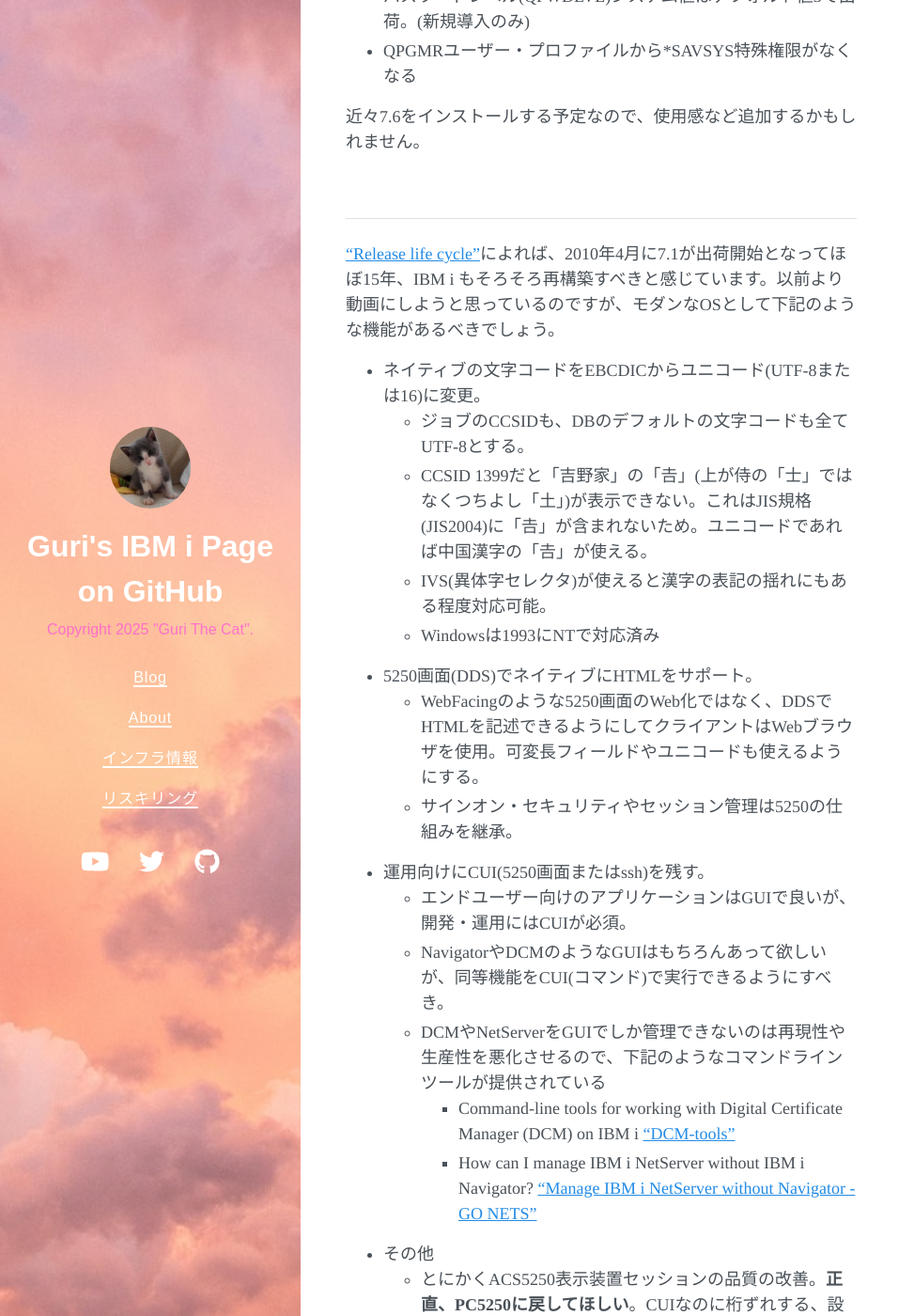
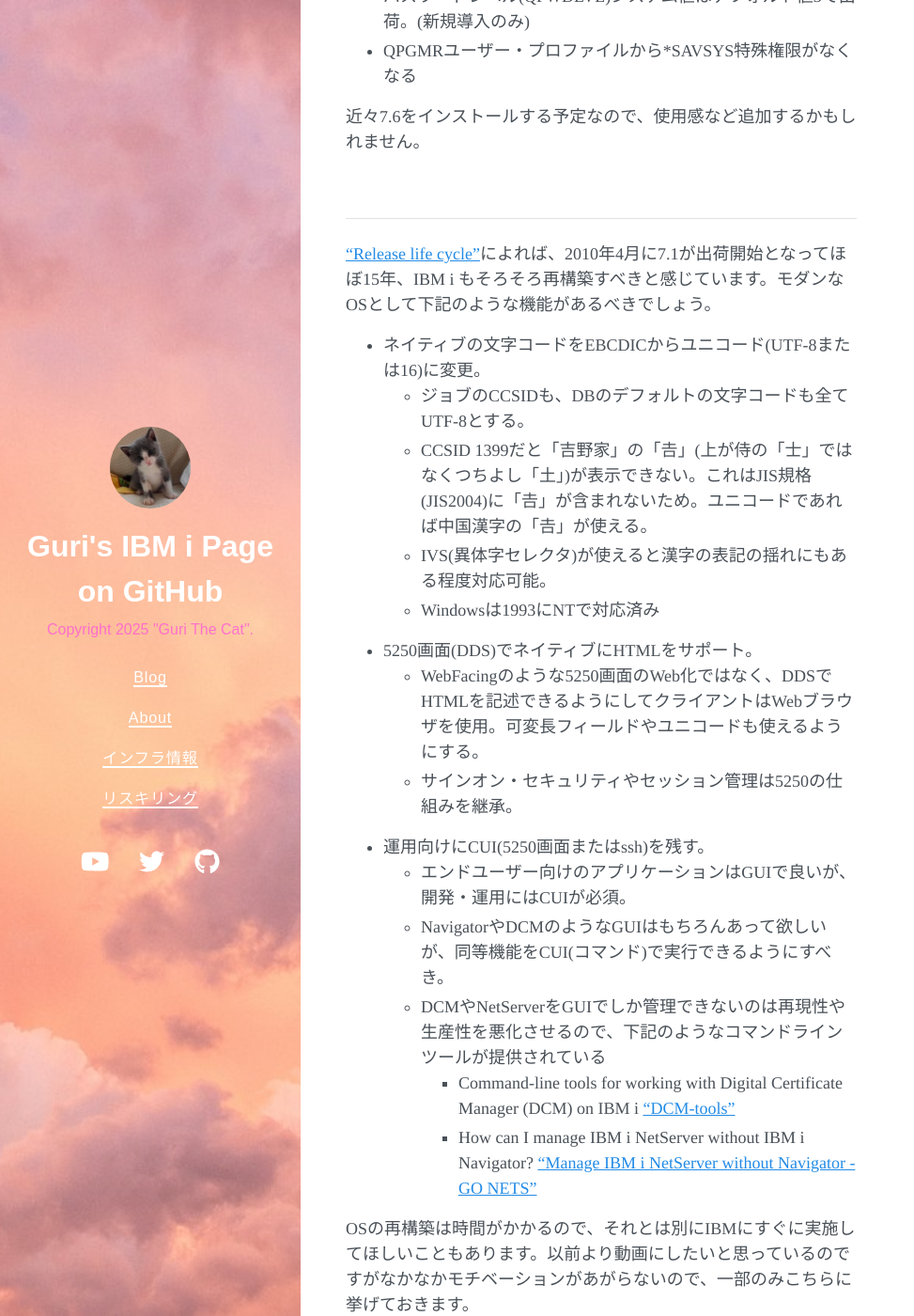
Before and after one commit to GuriCat/GuriPages, a Jekyll site: the page built from _posts/2025-04-09-IBM i 7.6の発表.markdown, in a window 1280 px wide and 1400 px high, scrolled down 1503 px. Shown: the whole window at 94% size, without its empty margins (0-973 px from the left). Built offline with Jekyll 4.4.1, drawn with Linux system fonts in a browser that asks for light colours; nearby versions of some CDN libraries; a script that is not in the unit is left out; some of the changed text lies outside the part shown.

Commit message:
Update 2025-04-09-IBM i 7.6の発表.markdown

```diff
--- a/_posts/2025-04-09-IBM i 7.6の発表.markdown
+++ b/_posts/2025-04-09-IBM i 7.6の発表.markdown
@@ -43,7 +43,7 @@
 
 <hr>
 
-["Release life cycle"](https://www.ibm.com/support/pages/release-life-cycle){:target="_blank"}によれば、2010年4月に7.1が出荷開始となってほぼ15年、IBM i もそろそろ再構築すべきと感じています。以前より動画にしようと思っているのですが、モダンなOSとして下記のような機能があるべきでしょう。
+["Release life cycle"](https://www.ibm.com/support/pages/release-life-cycle){:target="_blank"}によれば、2010年4月に7.1が出荷開始となってほぼ15年、IBM i もそろそろ再構築すべきと感じています。モダンなOSとして下記のような機能があるべきでしょう。
 
 - ネイティブの文字コードをEBCDICからユニコード(UTF-8または16)に変更。
   - ジョブのCCSIDも、DBのデフォルトの文字コードも全てUTF-8とする。
@@ -60,11 +60,10 @@
     - Command-line tools for working with Digital Certificate Manager (DCM) on IBM i ["DCM-tools"](https://github.com/ThePrez/DCM-tools){:target="_blank"}
     - How can I manage IBM i NetServer without IBM i Navigator? ["Manage IBM i NetServer without Navigator - GO NETS"](https://www.ibm.com/support/pages/manage-ibm-i-netserver-without-navigator-go-nets){:target="_blank"}
 
-- その他
-  - とにかくACS5250表示装置セッションの品質の改善。**正直、PC5250に戻してほしい**。CUIなのに桁ずれする、設定をいじらないと「\」(バックスラッシュ)が表示できない、フォントがジャギーなどなど、改善できるとは思えません。「Javaの限界だから」というのはほとんどのユーザーにとって意味はないでしょう。(5250以外の、SQLスクリプトなどのアプレットは今のままでOKです)
-  - RDiの無償化。VSCodeやEclipseが無料なので、機能限定でも無料で提供すべき。自分の用途(CL/RPG/DDS/SQLでゴリゴリ開発)だと**VSCode (Code for IBM i)よりRDiの方がはるかに優れている**(日本語化されている、文法チェックがされる、編集の競合を検知する、などなど)のですが...
+OSの再構築は時間がかかるので、それとは別にIBMにすぐに実施してほしいこともあります。以前より動画にしたいと思っているのですがなかなかモチベーションがあがらないので、一部のみこちらに挙げておきます。
 
-後はまた別途...
+- ACS5250表示装置セッションの品質の改善。**正直、PC5250に戻してほしい**。CUIなのに桁ずれする、設定をいじらないと「\」(バックスラッシュ)が表示できない、フォントがジャギーなどなど、改善できるとは思えません。「Javaの限界だから」というのはほとんどのユーザーにとって意味はないでしょう。(5250以外の、SQLスクリプトなどのアプレットは今のままでOKです)
+- RDiの無償化。VSCodeやEclipseが無料なので、機能限定でも無料で提供すべき。自分の用途(CL/RPG/DDS/SQLでゴリゴリ開発)だと**VSCode (Code for IBM i)よりRDiの方がはるかに優れている**(日本語化されている、文法チェックがされる、編集の競合を検知する、などなど)のですが...
 
 <br>
 
```
